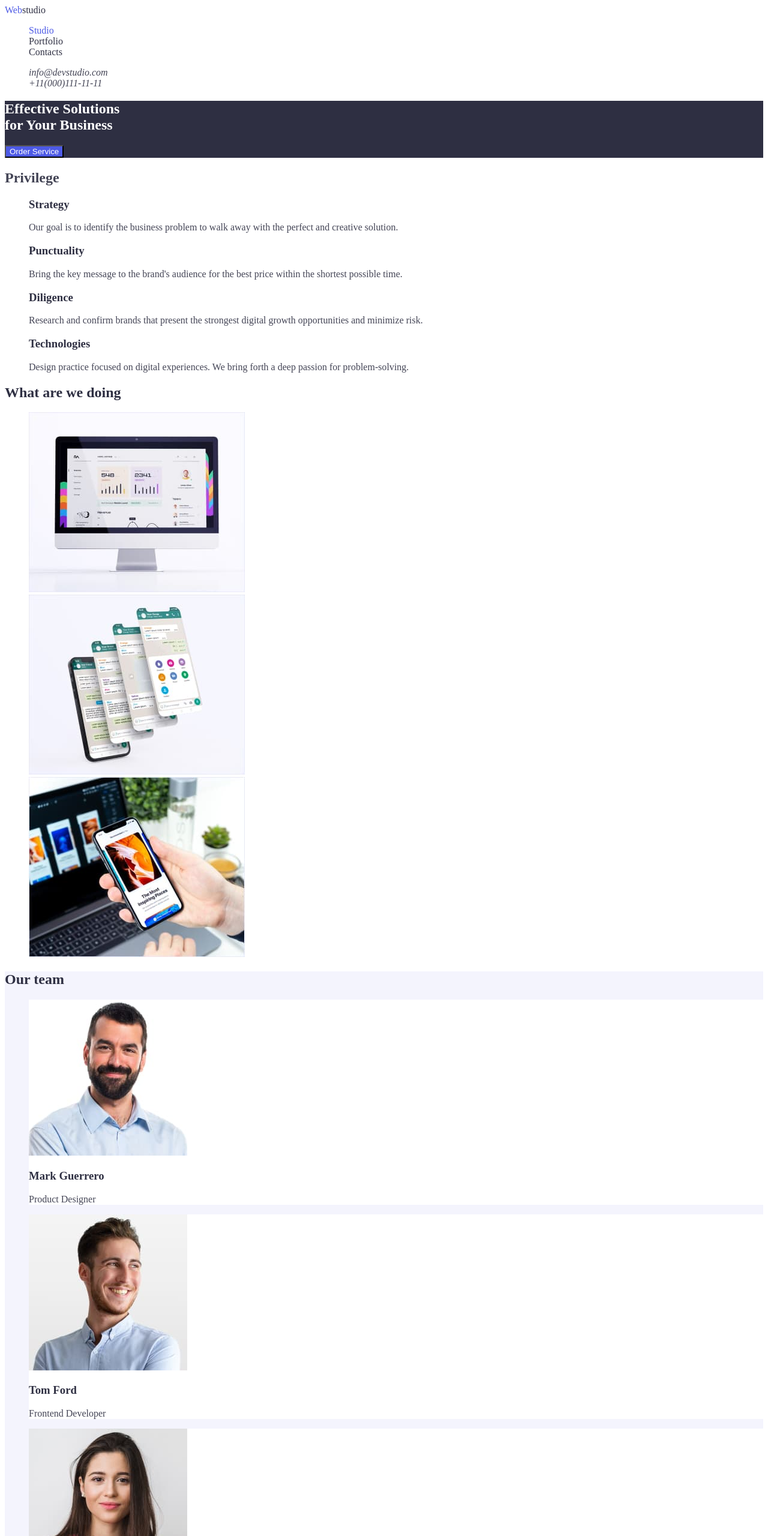
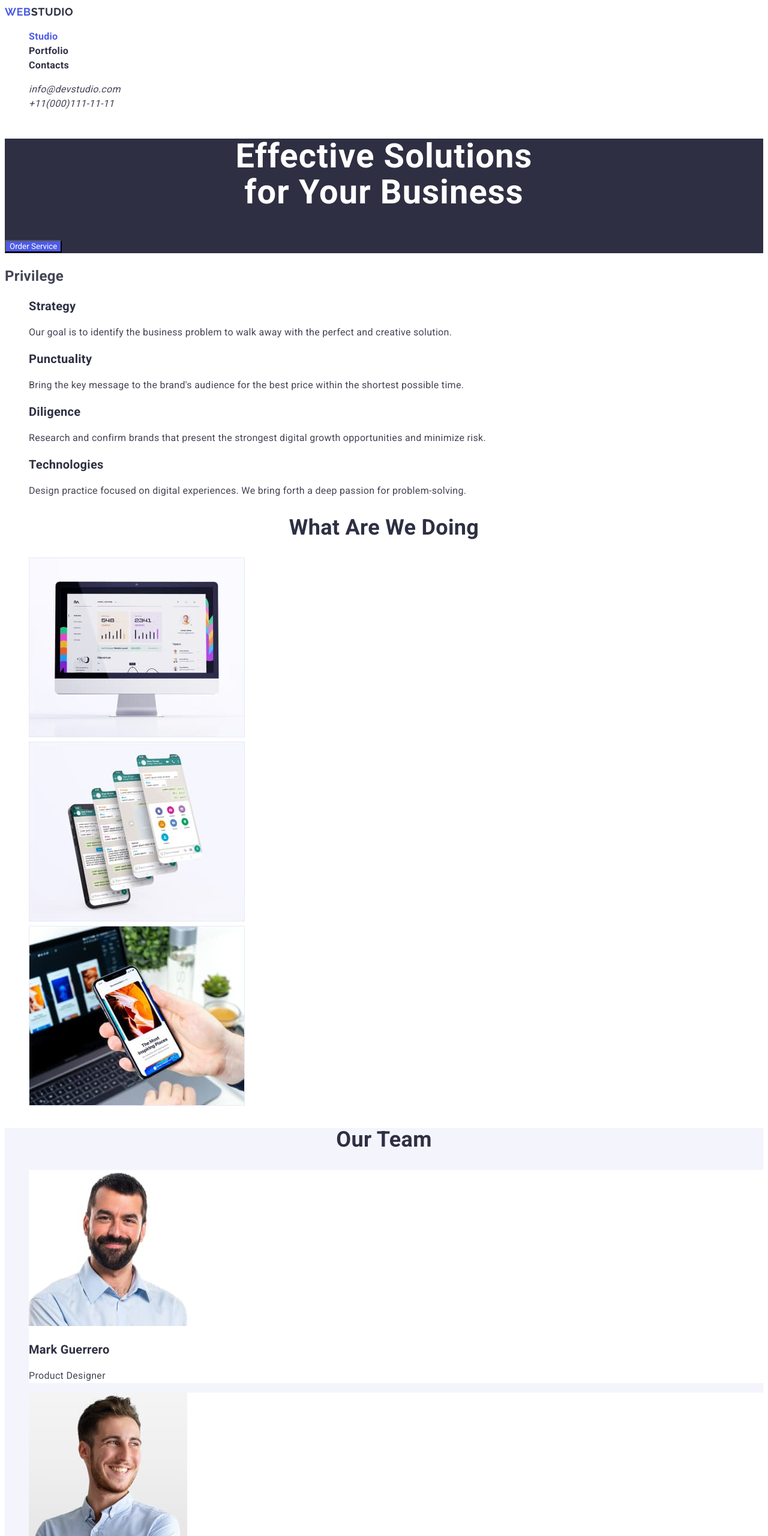
Before and after one commit to Sergey4857/goit-markup-hw-02, a plain HTML site: page index.html in a window 1280 px wide. Shown: the top 2560 px of the page at 60% size. Drawn offline with Linux system fonts and the light colour scheme.

Commit message:
Добавил шрифты

```diff
--- a/index.html
+++ b/index.html
@@ -5,6 +5,7 @@
     <meta http-equiv="X-UA-Compatible" content="IE=edge">
     <meta name="viewport" content="width=device-width, initial-scale=1.0">
     <title>Web studio</title>
+    <link href="https://fonts.googleapis.com/css2?family=Raleway:wght@700&family=Roboto:wght@400;500;700;900&display=swap" rel="stylesheet">
     <link rel="stylesheet" href="./styles.css">
 </head>
 
@@ -12,11 +13,11 @@
     <!-- Шапка сайта  -->
     <header class="all-header">
         <nav>
-            <a href="/" class="logo"><span class="logo-color">Web</span>studio</a>
+            <a href="./index.html" class="logo"><span class="logo-color">Web</span>studio</a>
             <ul class="site-nav">
                 <li><a href="./index.html" class="site-nav-current">Studio</a></li>
                 <li><a href="./portfolio.html" >Portfolio</a></li>
-                <li><a href="/">Contacts</a></li>
+                <li><a href="./index.html">Contacts</a></li>
             </ul>
         </nav>
         <address>
@@ -109,7 +110,7 @@
     </main>
     <!-- Футер -->
     <footer class="footer">
-        <a href="/" class="logo-title"><span class="logo-color">Web</span>studio</a>
+        <a href="./index.html" class="logo-title"><span class="logo-color">Web</span>studio</a>
 
         <p class="footer-text">Increase the flow of customers and  sales for your business with digital marketing & growth solutions.</p>
     </footer>
--- a/styles.css
+++ b/styles.css
@@ -11,6 +11,12 @@
 body{
     background-color:var(--main-background-color);
     color: var(--main-text-color);
+    font-family: Roboto, sans-serif;
+    font-weight: 400;
+    font-size: 16px;
+    line-height: 1.5;
+    letter-spacing: 0.02em;
+
 }
 ul{
     list-style: none;
@@ -22,18 +28,31 @@ text-decoration: none;
 
 }
 .logo{
-color:var(--header-color)
+color:var(--header-color);
+font-family: 'Raleway';
+font-weight: 800;
+font-size: 18px;
+line-height: 1.33;
+letter-spacing: 0.03em;
+text-transform: uppercase;
 }
+
 .logo-color{
-color:var(--hover-focus-color)
+color:var(--hover-focus-color);
+font-family:'Raleway';
+font-weight: 800;
+font-size: 18px;
+line-height: 1.33;
+letter-spacing: 0.03em;
+text-transform: uppercase;
 }
 .site-nav a{
 
-    color: var(--header-color)
+    color: var(--header-color);
+    font-weight: 600;
+    font-size: 16px;
+    line-height: 1.5;
     }
-
-
-
 .site-nav a:hover,
 .site-nav a:focus
 {
@@ -45,28 +64,37 @@ color:var(--hover-focus-color)
     }
 .contact a{
 
-color:var(--main-text-color)
+color:var(--main-text-color);
+
 }
 
 .contact a:hover,
 .contact a:focus
 
 {
-
-    color: var(--hover-focus-color);
+ color: var(--hover-focus-color);
 }
 
 
 .hero{
-    background-color: var(--header-color);
+background-color: var(--header-color);
 }
 .hero-title{
-    color: var(--main-background-color)
+    color: var(--main-background-color);
+    font-family: 'Roboto';
+    font-weight: 600;
+    font-size: 56px;
+    line-height: 1.07;
+        /* or 107% */
+    text-align: center;
+    letter-spacing: 0.02em;
 }
 
 .hero-button{
 background-color:var(--hover-focus-color);
 color: var(--main-background-color);
+font-family: inherit;
+cursor: pointer;
 }
 
 .privilege{
@@ -76,6 +104,11 @@ color: var(--main-background-color);
 .privilege-title{
 
 color: var(--header-color);
+
+    font-family: 'Roboto';
+    font-weight: 600;
+    font-size: 20px;
+    line-height: 1.2;
 }
 .privilege-text{
 color: var(--main-text-color);
@@ -87,6 +120,13 @@ background-color: var(--main-background-color);
 
 .work-title{
 color: var(--header-color);
+font-family: 'Roboto';
+
+font-weight: 600;
+font-size: 36px;
+line-height: 1.11;
+text-align: center;
+text-transform: capitalize;
 
 }
 
@@ -94,12 +134,22 @@ color: var(--header-color);
 background-color: var(--secondary-background-color)
  ;
 }
-.employy-title, .employy-header{
+.employy-title{
 color: var(--header-color);
+
+font-weight: 600;
+font-size: 36px;
+line-height: 1.11;
+text-align: center;
+text-transform: capitalize;
 }
 
+.employy-header {
 
-.employy-text{
+color: var(--header-color);
+font-weight: 600;
+font-size: 20px;
+line-height: 1.2;
 }
 
 .employy-block{
@@ -118,6 +168,12 @@ text-decoration: none;
 
 .logo-title{
     color: var(--secondary-background-color);
+    font-family: 'Raleway';
+    font-weight: 800;
+    font-size: 18px;
+    line-height: 1.17;
+    letter-spacing: 0.03em;
+    text-transform: uppercase;
 }
 .footer-text{
 
@@ -133,8 +189,16 @@ background-color:var(--main-background-color)
 }
 
 .button-porfolio{
+font-family: inherit;
 background-color: var(--secondary-background-color);
 color: var(--hover-focus-color);
+font-weight: 600;
+font-size: 16px;
+line-height: 1.5;
+text-align: center;
+letter-spacing: 0.04em;
+cursor: pointer;
+
 }
 
 /* Я так понял не будет работать, оставлю пока так  */
@@ -158,7 +222,11 @@ background-color: var(--main-background-color);
 
 
 .example-header{
-    color: var(--header-color);
+color: var(--header-color);
+font-weight: 600;
+font-size: 20px;
+line-height: 1.2;
+
 }
 .example-text{
 color: var(--main-text-color);
```
Also changed, not shown: portfolio.html (+5 -4 lines).
